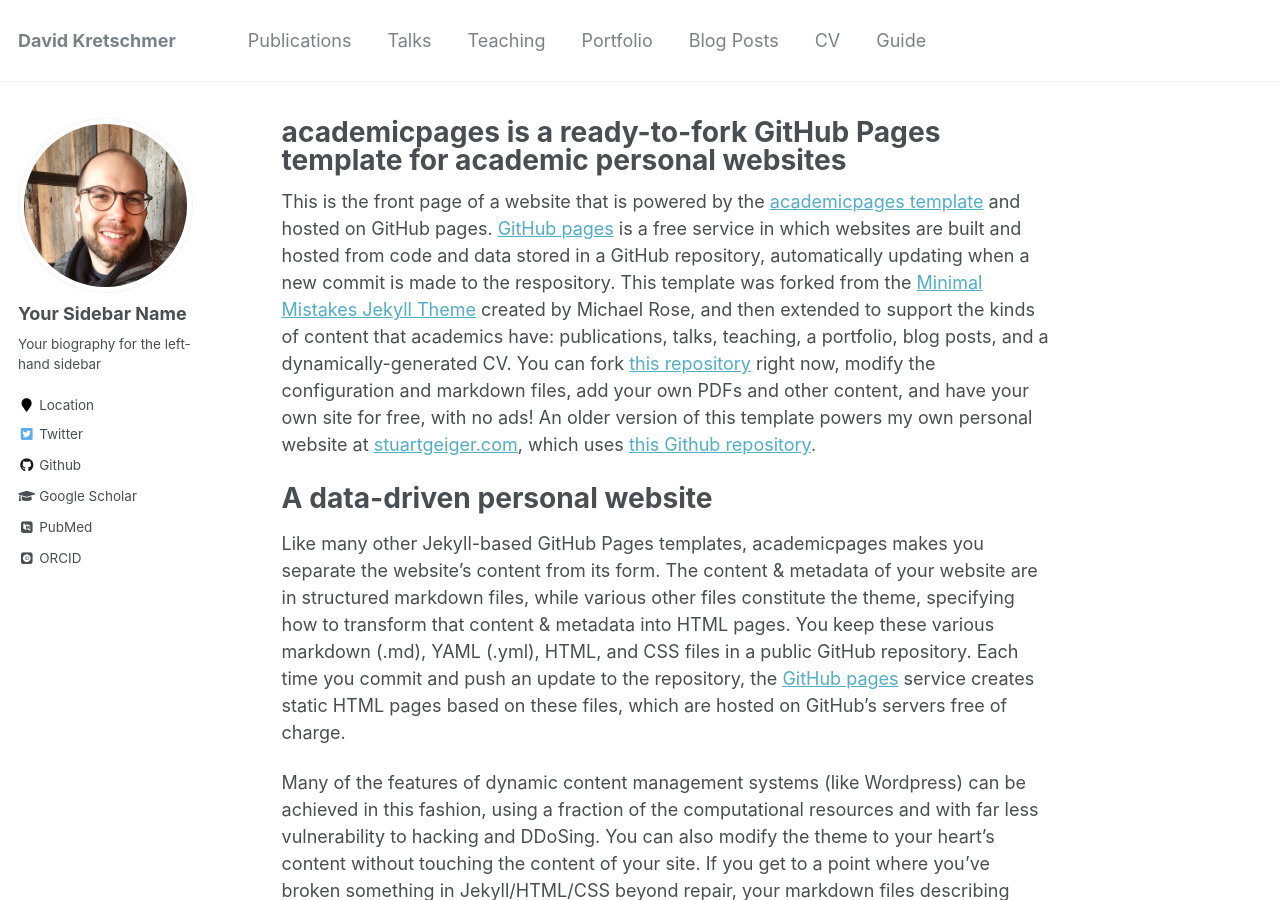
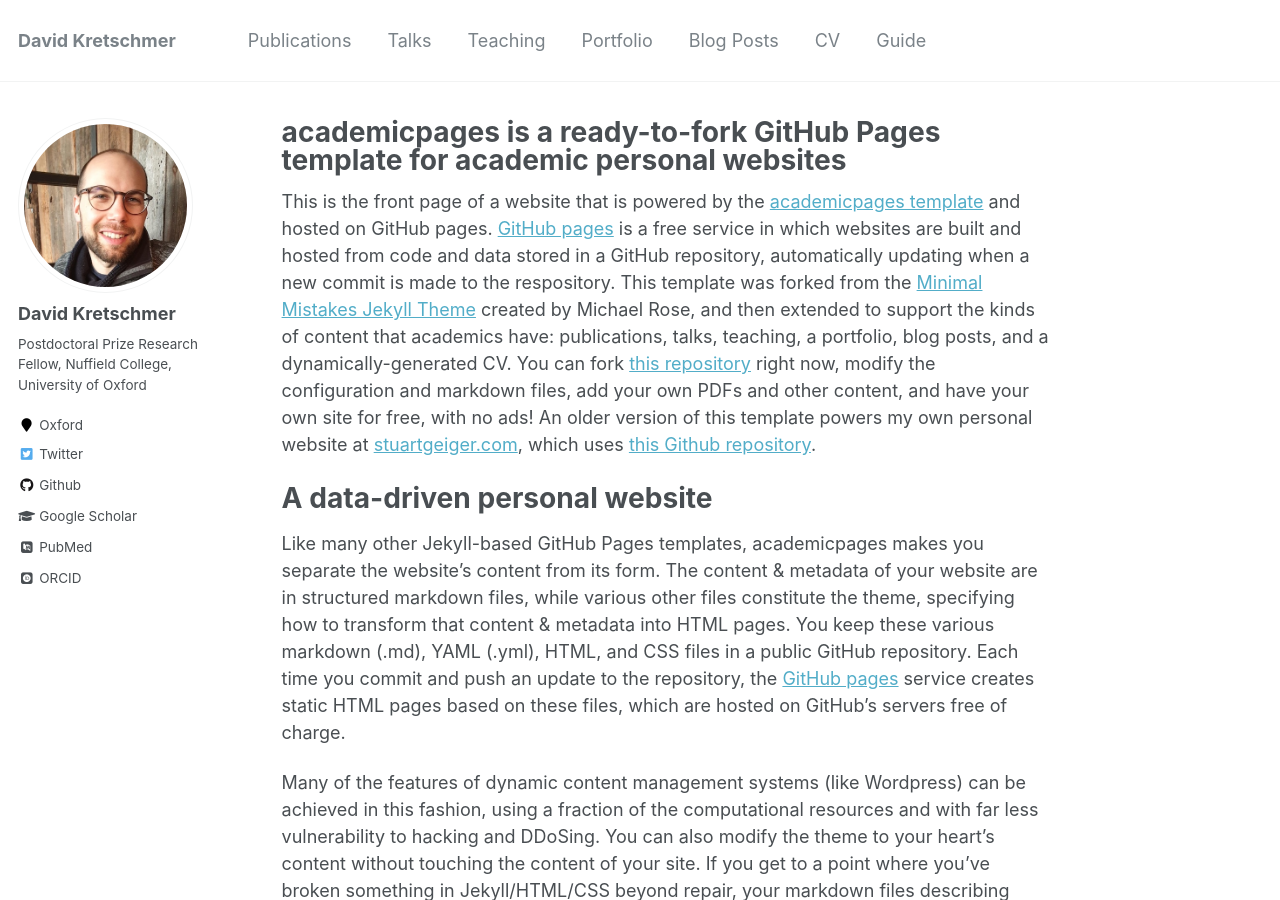
Before and after one commit to DavidKretschmer/davidkretschmer.github.io, a Jekyll site: the page built from _pages/about.md, in a window 1280 px wide and 900 px high. Built offline with Jekyll 4.4.1, drawn with Linux system fonts in a browser that asks for light colours; some web fonts are replaced.

Commit message:
Commit sidebar

```diff
--- a/_config.yml
+++ b/_config.yml
@@ -80,10 +80,10 @@
 
 # Site Author
 author:
-  name             : "Your Sidebar Name"
+  name             : "David Kretschmer"
   avatar           : "test-pic.jpg"
-  bio              : "Your biography for the left-hand sidebar"
-  location         : "Location"
+  bio              : "Postdoctoral Prize Research Fellow, Nuffield College, University of Oxford"
+  location         : "Oxford"
   employer         :
   pubmed           : "https://www.ncbi.nlm.nih.gov/pubmed/?term=john+snow"
   googlescholar    : "http://yourfullgooglescholarurl.com"
```
